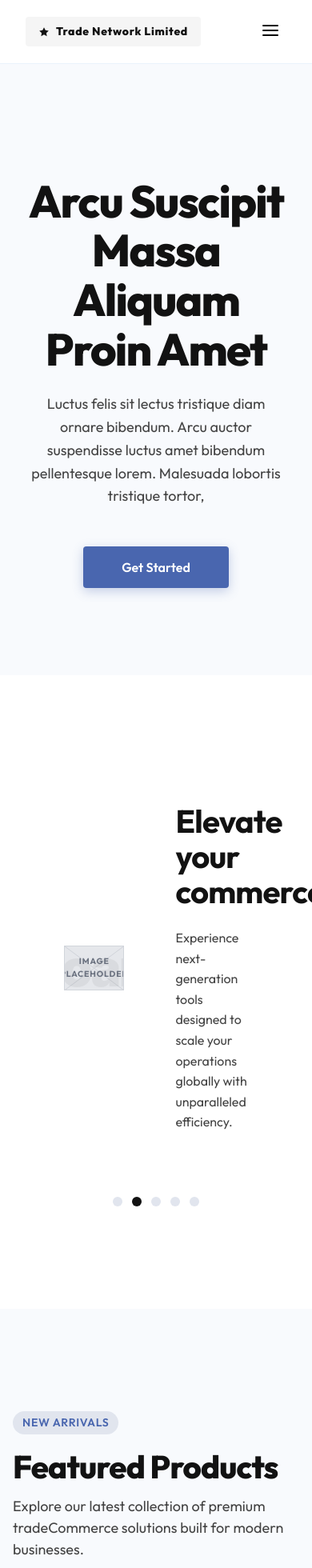
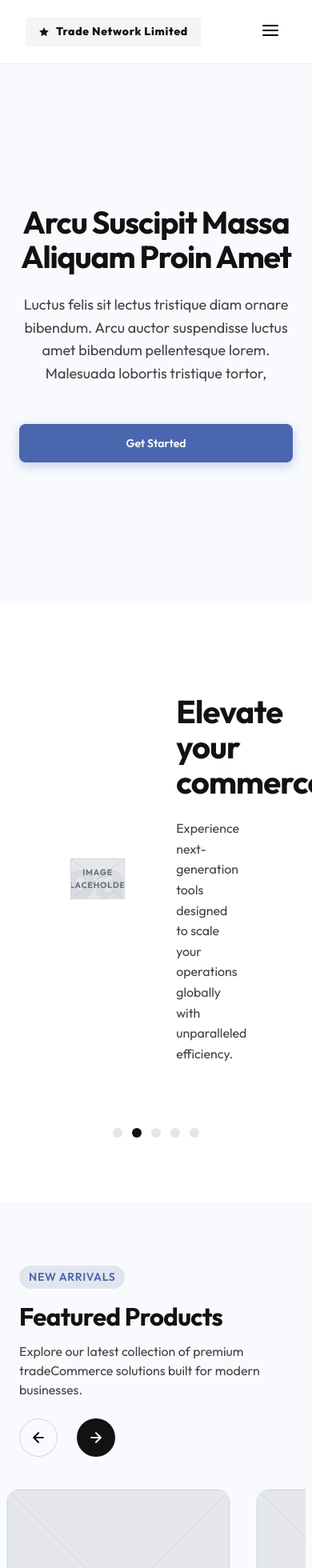
Before and after one commit to qoarcstudio/Trade-Network-Limited, a Next.js app: page / in a window 390 px wide. Shown: the top 1960 px of the page at 80% size. Built offline with nearby package versions, Linux system fonts and the light colour scheme.

Commit message:
feat: optimize mobile consistency and standardize typography/buttons across all pages

```diff
--- a/src/app/about/page.tsx
+++ b/src/app/about/page.tsx
@@ -59,7 +59,7 @@ export default function AboutPage() {
             </h1>
           </RevealOnScroll>
           <RevealOnScroll className="reveal-up" delay={200}>
-            <p style={{ fontSize: '1.25rem', lineHeight: 1.6, color: 'var(--text-secondary)' }}>
+            <p style={{ fontSize: '1.25rem', lineHeight: 1.6 }}>
               Sed ut perspiciatis unde omnis iste natus error sit voluptatem accusantium doloremque laudantium, totam rem aperiam, eaque ipsa quae ab illo inventore veritatis.
             </p>
           </RevealOnScroll>
--- a/src/app/globals.css
+++ b/src/app/globals.css
@@ -107,13 +107,16 @@ h6 {
 }
 
 h1 {
-  font-size: clamp(2.5rem, 5vw, 4rem);
+  font-size: clamp(2.25rem, 8vw, 4rem);
+  line-height: 1.1;
 }
 h2 {
-  font-size: clamp(2rem, 4vw, 3rem);
+  font-size: clamp(1.75rem, 6vw, 3rem);
+  line-height: 1.2;
 }
 h3 {
-  font-size: clamp(1.5rem, 3vw, 2.25rem);
+  font-size: clamp(1.25rem, 4vw, 2rem);
+  line-height: 1.3;
 }
 
 p {
@@ -232,6 +235,28 @@ p {
   transition: all var(--transition-fast);
 }
 
+.btn {
+  display: inline-flex;
+  align-items: center;
+  justify-content: center;
+  padding: 0.75rem 2rem;
+  border-radius: var(--radius-sm);
+  font-weight: 600;
+  font-size: 1rem;
+  transition: all var(--transition-fast);
+  cursor: pointer;
+  height: 3.5rem;
+}
+
+@media (max-width: 768px) {
+  .btn {
+    padding: 0.75rem 1.5rem;
+    font-size: 0.875rem;
+    height: 3rem;
+    width: 100%;
+  }
+}
+
 .btn-primary {
   background: var(--accent-blue);
   color: white;
@@ -294,6 +319,10 @@ p {
 /* --- Responsive Utility Classes --- */
 
 /* Base Grid Layouts */
+.section-header-margin {
+  margin-bottom: 3.5rem;
+}
+
 .grid-responsive-2 {
   display: grid;
   grid-template-columns: repeat(2, 1fr);
@@ -349,15 +378,22 @@ p {
   }
 
   .hero-section {
-    padding: 8rem 1rem 6rem;
+    padding: 6rem 1.5rem 4rem;
+    min-height: 80dvh !important;
   }
 
-  /* Responsive Typography Adjustments */
-  h1 { font-size: 2.5rem; }
-  h2 { font-size: 2rem; }
-  h3 { font-size: 1.5rem; }
+  h1 { font-size: clamp(2rem, 10vw, 2.5rem); }
+  h2 { font-size: clamp(1.75rem, 8vw, 2rem); }
+
+  .section-header-margin {
+    margin-bottom: 2.5rem !important;
+  }
 
   .container {
-    padding: 0 1rem;
+    padding: 0 1.5rem;
+  }
+
+  section {
+    padding: 5rem 0 !important;
   }
 }
--- a/src/components/Hero.tsx
+++ b/src/components/Hero.tsx
@@ -47,14 +47,7 @@ export default function Hero() {
 
       <RevealOnScroll className="reveal-up">
         <div className="container flex flex-col items-center" style={{ maxWidth: '800px' }}>
-          <h1 style={{
-             fontSize: '3.5rem',
-             fontWeight: 800,
-             color: '#121212',
-             lineHeight: 1.1,
-             marginBottom: '1.5rem',
-             letterSpacing: '-0.03em'
-          }}>
+          <h1 style={{ color: '#121212', marginBottom: '1.5rem', letterSpacing: '-0.03em' }}>
             Arcu Suscipit Massa Aliquam Proin Amet
           </h1>
           <p style={{
@@ -66,14 +59,7 @@ export default function Hero() {
           }}>
             Luctus felis sit lectus tristique diam ornare bibendum. Arcu auctor suspendisse luctus amet bibendum pellentesque lorem. Malesuada lobortis tristique tortor,
           </p>
-          <button className="btn btn-primary" style={{
-             padding: '1rem 3rem',
-             fontSize: '1rem',
-             fontWeight: 600,
-             borderRadius: '4px',
-             background: '#4966af',
-             color: 'white'
-          }}>
+          <button className="btn btn-primary" style={{ padding: '1rem 3rem' }}>
             Get Started
           </button>
         </div>
--- a/src/components/Products.tsx
+++ b/src/components/Products.tsx
@@ -48,15 +48,15 @@ export default function Products() {
       <div className="container">
 
         <RevealOnScroll className="reveal-up">
-          <div className="flex justify-between items-center flex-col-md items-start-md gap-md" style={{ marginBottom: '3.5rem' }}>
+          <div className="flex justify-between items-center flex-col-md items-start-md gap-md section-header-margin">
             <div>
               <span className="badge">New Arrivals</span>
-              <h2 style={{ fontSize: '2.5rem', color: 'var(--text-primary)', marginBottom: '0.75rem', fontWeight: 800 }}>Featured Products</h2>
-              <p style={{ color: 'var(--text-secondary)', fontSize: '1.125rem', maxWidth: '500px' }}>
+              <h2 style={{ color: 'var(--text-primary)', marginBottom: '0.75rem' }}>Featured Products</h2>
+              <p style={{ maxWidth: '500px' }}>
                 Explore our latest collection of premium tradeCommerce solutions built for modern businesses.
               </p>
             </div>
-            <div style={{ display: 'flex', gap: '1rem', alignSelf: 'flex-start' }}>
+            <div className="flex gap-md" style={{ alignSelf: 'flex-start' }}>
                <button
                   onClick={() => scroll('left')}
                   disabled={!canScrollLeft}
--- a/src/components/Testimonials.tsx
+++ b/src/components/Testimonials.tsx
@@ -35,14 +35,13 @@ export default function Testimonials() {
       <div className="container flex flex-col items-center">
 
         <RevealOnScroll className="reveal-up">
-          <h2 style={{ fontSize: '2.5rem', color: '#5b6b80', marginBottom: '1rem', fontWeight: 800 }}>
-             What our clients have to say
-          </h2>
-        </RevealOnScroll>
-        <RevealOnScroll className="reveal-up" delay={100}>
-          <p style={{ color: 'var(--text-secondary)', maxWidth: '600px', marginBottom: '3rem', lineHeight: 1.6 }}>
-             Lorem ipsum dolor sit amet consectetur adipiscing elit mattis sit phasellus mollis sit aliquam sit nullam.
-          </p>
+          <div style={{ textAlign: 'center', marginBottom: '4rem' }}>
+            <span className="badge">Testimonials</span>
+            <h2 style={{ color: 'var(--text-primary)', marginBottom: '1rem' }}>What People Say</h2>
+            <p style={{ color: 'var(--text-secondary)', maxWidth: '600px', margin: '0 auto' }}>
+              Discover why businesses trust Trade Network Limited for their commerce and trade solutions.
+            </p>
+          </div>
         </RevealOnScroll>
 
         {/* Quote Icon */}
```
Also changed, not shown: src/app/discover/page.tsx (+4 -4 lines).
